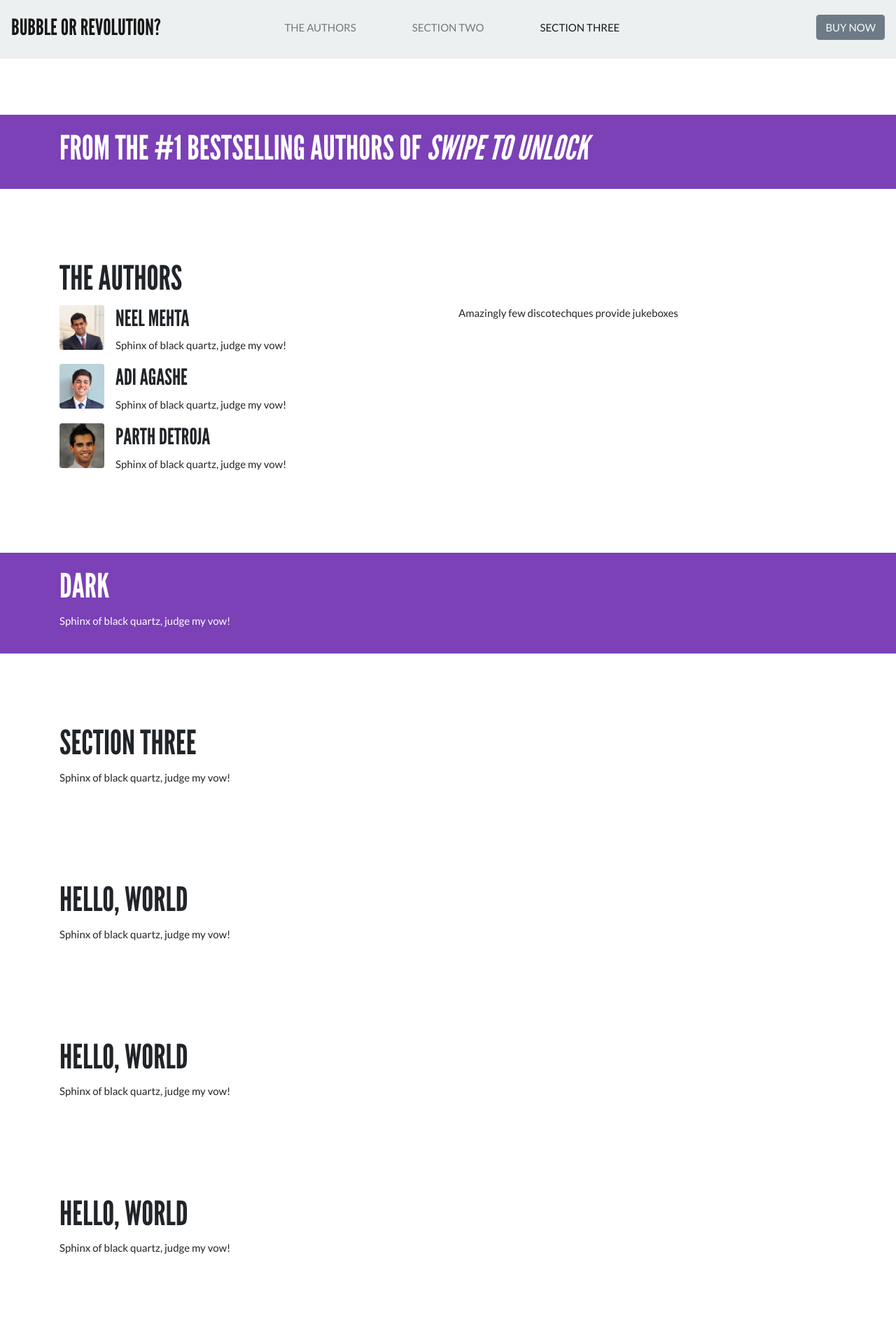
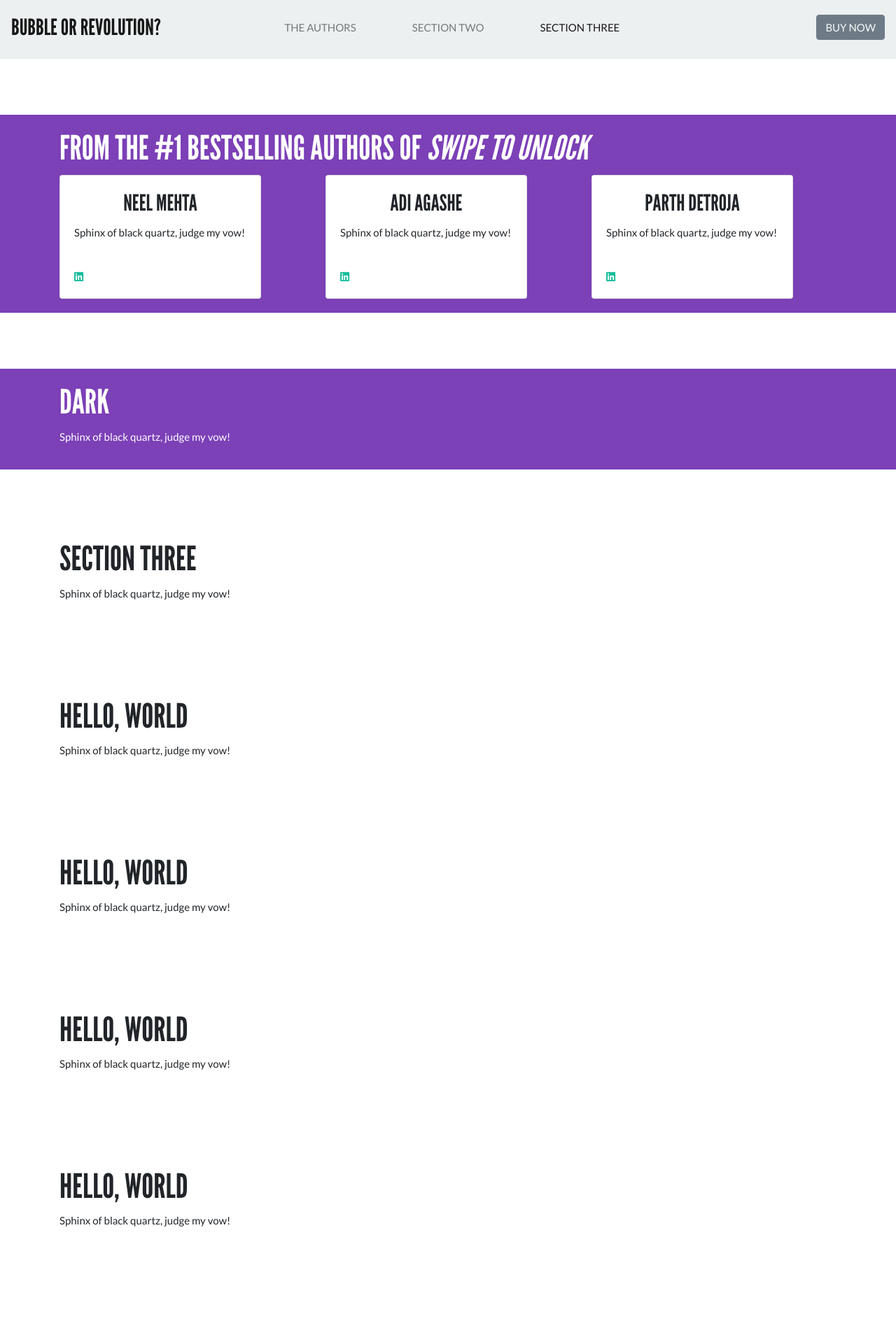
Before and after one commit to bubbleorrevolution/BubbleOrRevolution.github.io, a Jekyll site: the page built from index.html, in a window 1280 px wide. Shown: the part 906-2804 px from the top of the page at 70% size. Built offline with Jekyll 4.4.1, drawn with Linux system fonts in a browser that asks for light colours; nearby versions of some CDN libraries; a script that is not in the unit is left out.

Commit message:
nicer cards for authors

```diff
--- a/assets/css/custom.scss
+++ b/assets/css/custom.scss
@@ -79,15 +79,10 @@
 .section-dark {
   // apply styles to the internal holder, not the section itself b/c then
   // you get the ugly paddings
-  > .section-content {
-    color: $white;
+  .section-content {
     background-color: $primary;
   }
-  // links need their default styling overwritten
-  a {
-    color: $white !important;
-    text-decoration: underline;
-  }
+
 }
 /**
  * MINOR RULES
--- a/index.html
+++ b/index.html
@@ -54,44 +54,24 @@
     <section class="section section-dark" id="sec1">
       <div class="section-content">
         <div class="container">
-          <h1>From the #1 bestselling authors of <em>Swipe to Unlock</em></h1>
+          <h1 class="text-white">From the #1 bestselling authors of <em>Swipe to Unlock</em></h1>
 
           <div class="row">
-            <div class="col-md">
-              <div class=""
-            </div>
+            {% for author in site.data.authors %}
+              <div class="col-md">
+                <div class="card" style="width: 18rem;">
+                  <!-- <img src="..." class="card-img-top" alt="..."> -->
+                  <div class="card-body">
+                    <h3 class="card-title centered">{{ author.name }}</h3>
+                    <p class="card-text">{{ author.bio }}</p>
+                  </div>
+                  <div class="card-body">
+                    <a href="#" class="card-link"><i class="fab fa-linkedin"></i></a>
+                  </div>
+                </div>
+              </div>
+            {% endfor %}
           </div>
-        </div>
-      </div>
-    </section>
-
-
-    <section class="section" id="">
-      <div class="section-content">
-        <div class="container">
-          <h1>The Authors</h1>
-
-          <div class="row">
-            <div class="col-md">
-              <ul class="list-unstyled">
-                {% for author in site.data.authors %}
-                <li class="media mb-3">
-                  <img src="{{ site.baseurl }}/assets/img/authors/{{ author.image }}" class="rounded img-fluid mr-3 author-img" alt="{{ author.name }}">
-                  <div class="media-body">
-                    <h3 class="mt-0">{{ author.name }}</h3>
-                    {{ author.bio}}
-                  </div>
-                </li>
-                {% endfor %}
-              </ul>
-            </div>
-            <div class="col-md">
-              <p>
-                Amazingly few discotechques provide jukeboxes
-              </p>
-            </div>
-          </div>
-
         </div>
       </div>
     </section>
@@ -99,9 +79,9 @@
     <section class="section section-dark" id="sec2">
       <div class="section-content">
         <div class="container">
-          <h1>Dark</h1>
+          <h1 class="text-white">Dark</h1>
 
-          <p>
+          <p class="text-white">
             Sphinx of black quartz, judge my vow!
           </p>
         </div>
```
